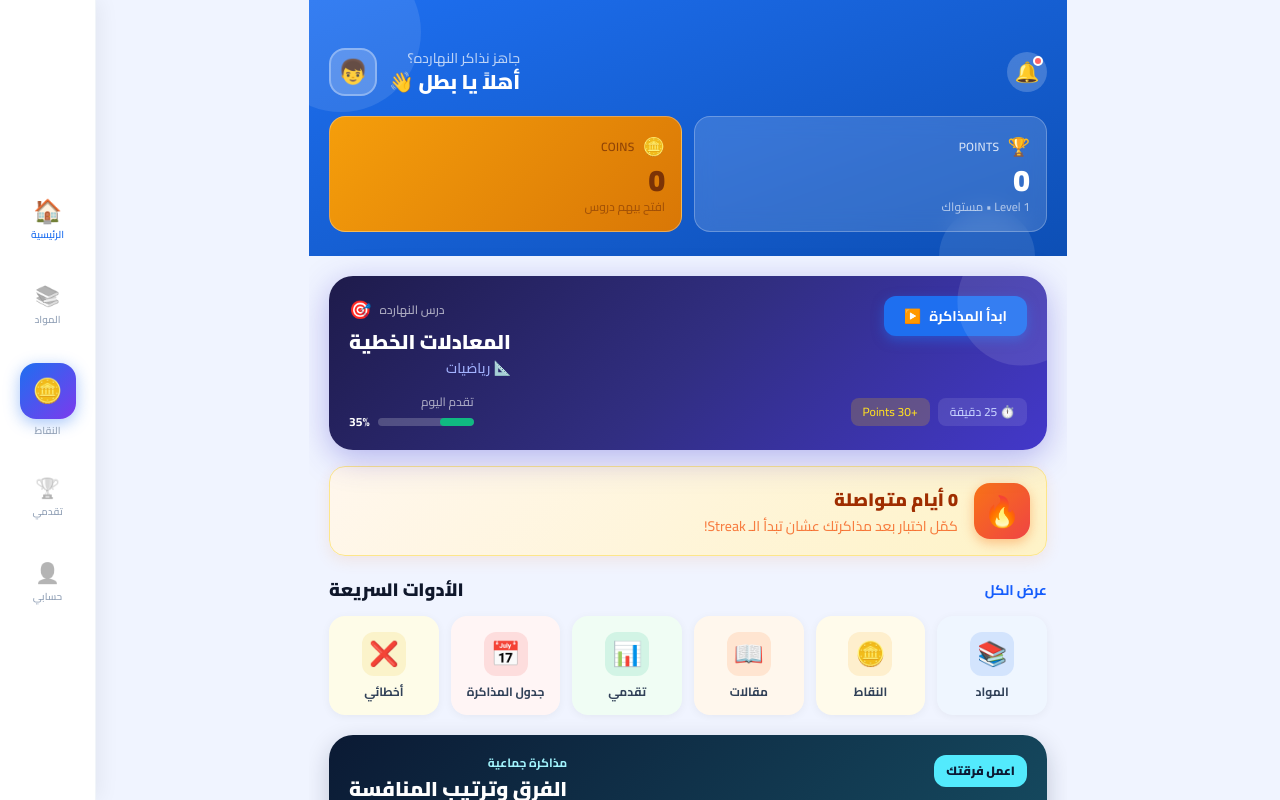
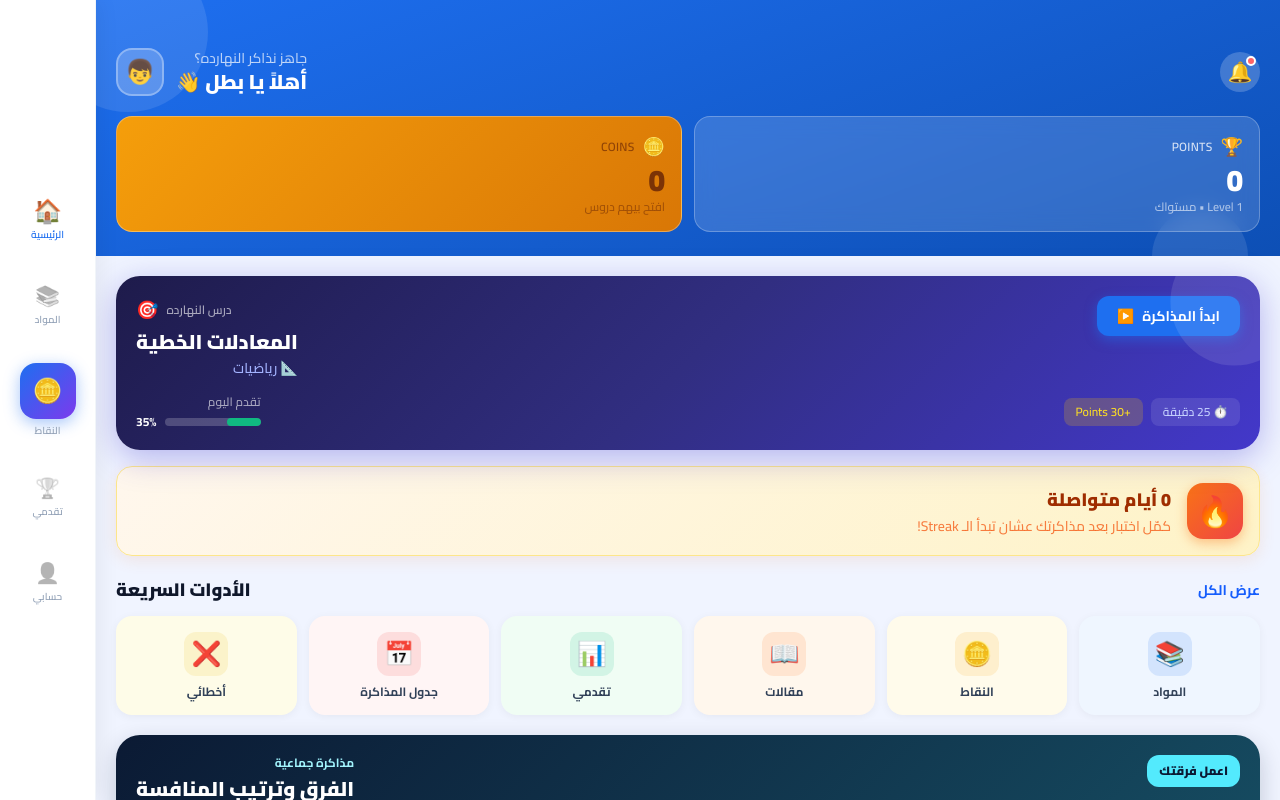
Before and after one commit to zazzzaa67-rgb/zakir-frontEnd, a React (Vite) app: page /home in a window 1280 px wide. Built offline with nearby package versions, Linux system fonts and the light colour scheme; no server answers; the HTML template or start-up script is replaced by a standard one.

Commit message:
commit changes

```diff
--- a/src/screens/HomeScreen.tsx
+++ b/src/screens/HomeScreen.tsx
@@ -61,7 +61,7 @@ export default function HomeScreen() {
   return (
     <div className="w-full h-full flex flex-col bg-[#F0F4FF] text-right">
       {/* Scrollable content */}
-      <div className="mx-auto flex-1 overflow-y-auto pb-24 lg:max-w-[1280px]">
+      <div className="mx-auto w-full flex-1 overflow-y-auto pb-24 lg:max-w-[1440px]">
 
         {/* Header */}
         <div
```
